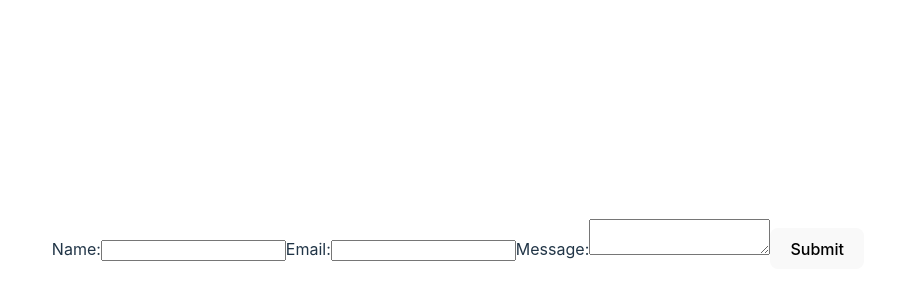
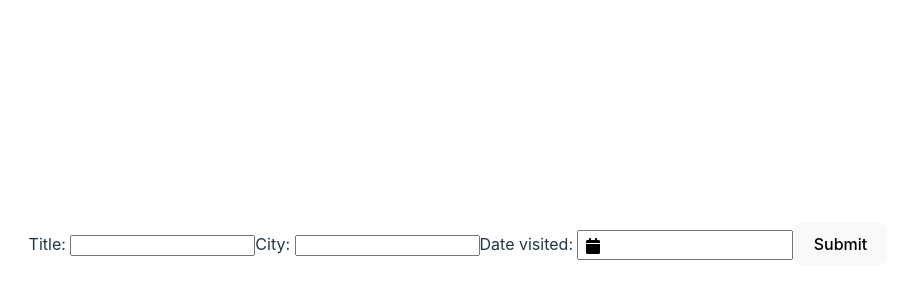
Before and after one commit to FlyingPufferFish/travel-journal, a React (Vite) app in the folder frontend/: page /form in a window 1280 px wide. Shown: the part 156-456 px from the top of the page, without its empty margins (182-1080 px from the left). Built offline with nearby package versions, Linux system fonts and the light colour scheme.

Commit message:
Frontend: add react-datepicker, correctly logging input

```diff
--- a/frontend/package.json
+++ b/frontend/package.json
@@ -10,6 +10,7 @@
     "preview": "vite preview"
   },
   "dependencies": {
+    "axios": "^1.7.2",
     "react": "^18.2.0",
     "react-dom": "^18.2.0",
     "react-router-dom": "^6.24.0"
--- a/frontend/src/App.jsx
+++ b/frontend/src/App.jsx
@@ -1,8 +1,9 @@
 import { useState, useEffect } from 'react'
-import { BrowserRouter, Routes, Route } from 'react-router-dom';
+import { BrowserRouter, Routes, Route } from 'react-router-dom'
+import axios from 'axios'
 import './assets/css/App.css'
 
-import Multiple from './Form'
+import Multiple from './components/Form'
 import HomePage from './Home'
 
 function App() {
--- a/frontend/src/Home.jsx
+++ b/frontend/src/Home.jsx
@@ -1,5 +1,5 @@
 import { useEffect, useState } from "react";
-import ChinaTown from "./assets/images/china-town.jpg"
+import ChinaTown from "./assets/images/china-town.jpg";
 
 // 'About' section
 export function About(props) {
@@ -20,8 +20,7 @@ export function About(props) {
 export function PoiBoard(props) {
   const [data, setData] = useState([])
 
-  useEffect(() => {
-    async function fetchData() {
+  const fetchData = async() => {
     // console log the destination url
     console.log(import.meta.env.VITE_API_URL)
     try {
@@ -38,6 +37,15 @@ export function PoiBoard(props) {
     }
   }
 
+  const postData = async() => {
+    const title = 'test x'
+    const city = 'test x city'
+    const date_visited = Date.now()
+    // const image =
+    const body = {title, city, date_visited}
+  }
+
+  useEffect(() => {
     fetchData()
   }, [])
 
--- /dev/null
+++ b/frontend/src/components/Form.jsx
@@ -0,0 +1,45 @@
+// A test component for forms
+import { useState } from "react";
+import DatePicker from "react-datepicker";
+import "react-datepicker/dist/react-datepicker.css";
+
+export default function Multiple() {
+  const [formData, setFormData] = useState(
+    {title: "",
+      city: "",
+    });
+
+  const [date_visited, setDateVisited] = useState(null);
+  const [image, setImage] = useState("");
+
+  const handleChange = (event) => {
+    const { name, value } = event.target;
+    setFormData((prevFormData) => ({ ...prevFormData, [name]: value }));
+  };
+
+  const handleSubmit = (event) => {
+    event.preventDefault();
+    alert(`Title: ${formData.title}, City: ${formData.city}, Date Visited: ${date_visited}`
+    );
+};
+
+  return (
+    <form onSubmit={handleSubmit}>
+      <label htmlFor="title">Title: </label>
+      <input type="text" id="title" name="title" value={formData.title} onChange={handleChange}/>
+
+      <label htmlFor="city">City: </label>
+      <input type="city" id="city" name="city" value={formData.city} onChange={handleChange}/>
+
+      <label htmlFor="date">Date visited: </label>
+      <DatePicker
+        showIcon
+        selected={date_visited}
+        onChange={(date) => setDateVisited(date)}
+        dateFormat="dd/MM/yyyy"
+      />
+
+      <button type="submit">Submit</button>
+    </form>
+  );
+}
--- a/frontend/src/form.jsx
+++ /dev/null
@@ -1,33 +0,0 @@
-// A test component for forms
-
-import { useState } from "react";
-
-export default function Multiple() {
-  const [formData, setFormData] = useState({name: "",email: "",message: ""});
-
-  const handleChange = (event) => {
-    const { name, value } = event.target;
-    setFormData((prevFormData) => ({ ...prevFormData, [name]: value }));
-  };
-
-  const handleSubmit = (event) => {
-    event.preventDefault();
-    alert(`Name: ${formData.name}, Email: ${formData.email}, Message: ${formData.message}`
-    );
-};
-
-  return (
-    <form onSubmit={handleSubmit}>
-      <label htmlFor="name">Name:</label>
-      <input type="text" id="name" name="name" value={formData.name} onChange={handleChange}/>
-
-      <label htmlFor="email">Email:</label>
-      <input type="email" id="email" name="email" value={formData.email} onChange={handleChange}/>
-
-      <label htmlFor="message">Message:</label>
-      <textarea id="message" name="message" value={formData.message} onChange={handleChange}/>
-
-      <button type="submit">Submit</button>
-    </form>
-  );
-}
```
Also changed, not shown: 1 other file (tests, documents, lock files or other folders). Lines whose indentation alone changed are shown as unchanged.
